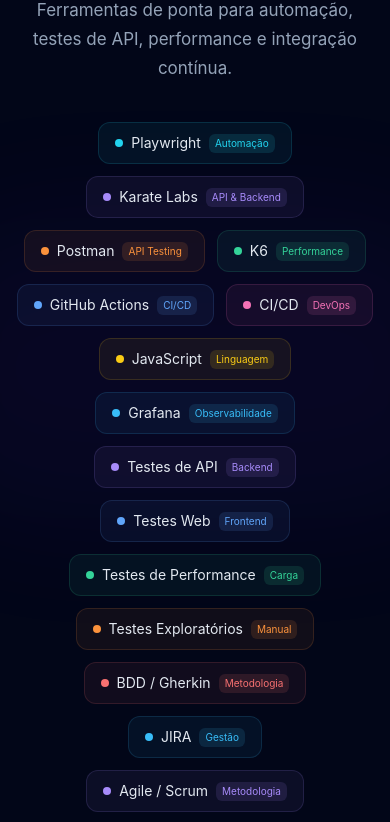
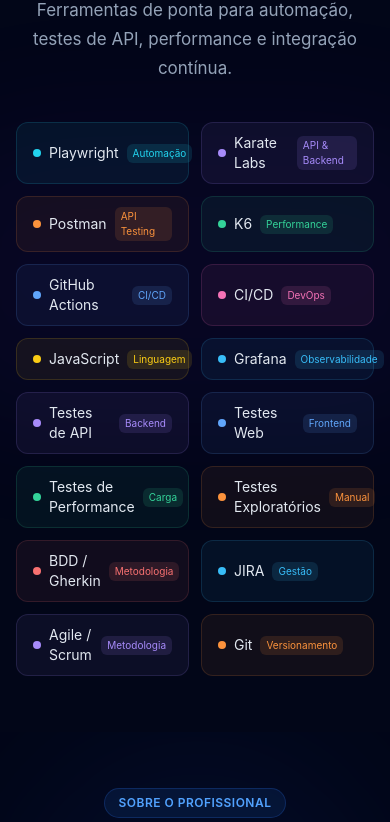
Before and after one commit to Ricardo-Batista-De-Castro/qa-landing-page, a React (Vite) app: page / in a window 390 px wide. Shown: the part 10199-11021 px from the top of the page. Built offline with nearby package versions, Linux system fonts and the light colour scheme.

Commit message:
Ajustes botês mobile

```diff
--- a/src/components/Tools.jsx
+++ b/src/components/Tools.jsx
@@ -49,7 +49,7 @@
           </p>
         </motion.div>
 
-        <div className="flex flex-wrap justify-center gap-3">
+        <div className="grid grid-cols-2 sm:flex sm:flex-wrap sm:justify-center gap-3">
           {tools.map(({ name, color, category }, i) => (
             <motion.div
               key={name}
@@ -58,7 +58,7 @@
               viewport={{ once: true, margin: '-40px' }}
               transition={{ duration: 0.35, delay: i * 0.04 }}
               whileHover={{ scale: 1.06, y: -2 }}
-              className="group flex items-center gap-2 px-4 py-2.5 rounded-xl cursor-default transition-all duration-200"
+              className="group flex items-center gap-2 px-4 py-2.5 rounded-xl cursor-default transition-all duration-200 sm:w-auto"
               style={{
                 background: `${color}10`,
                 border: `1px solid ${color}25`,
```
